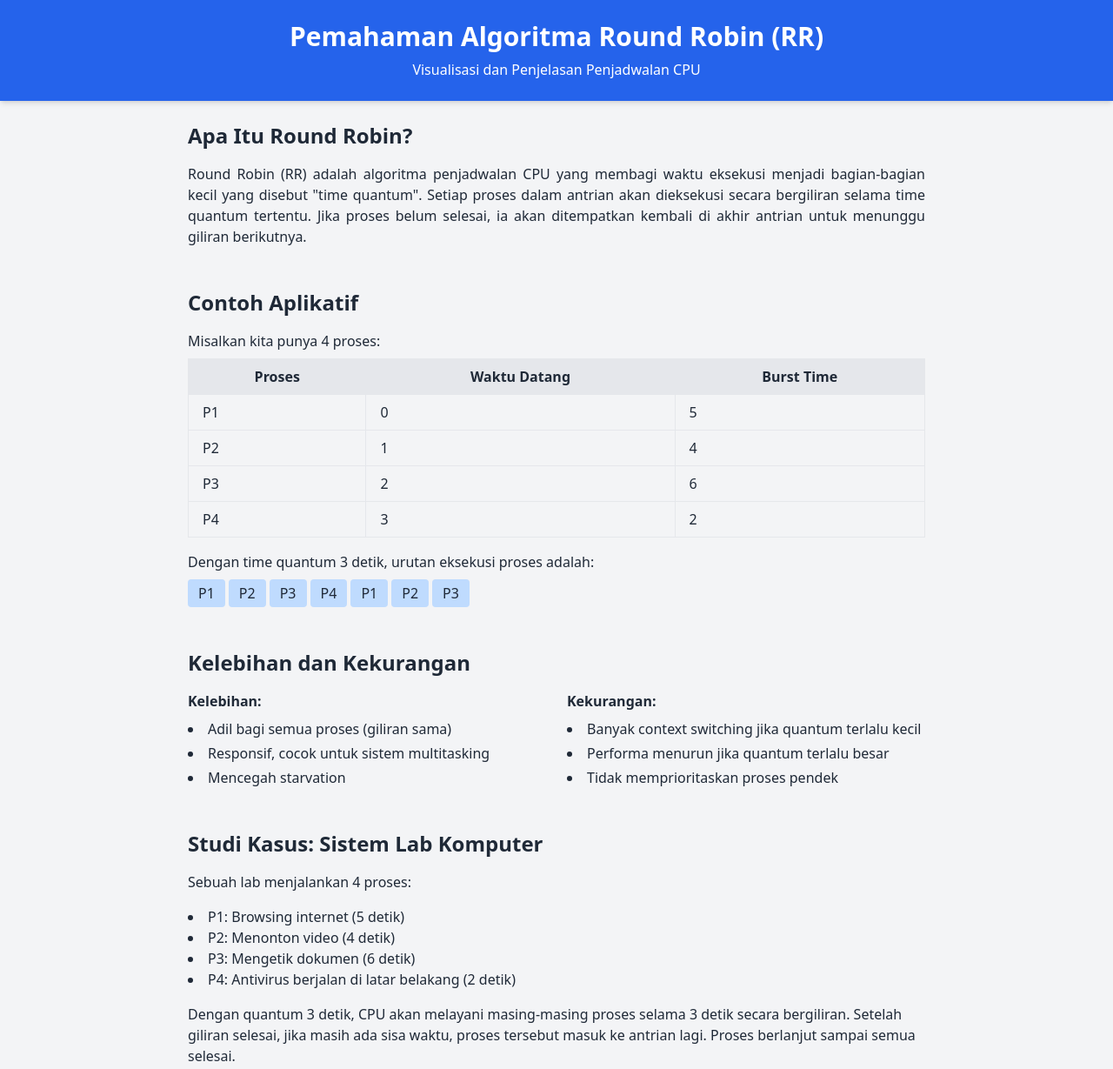
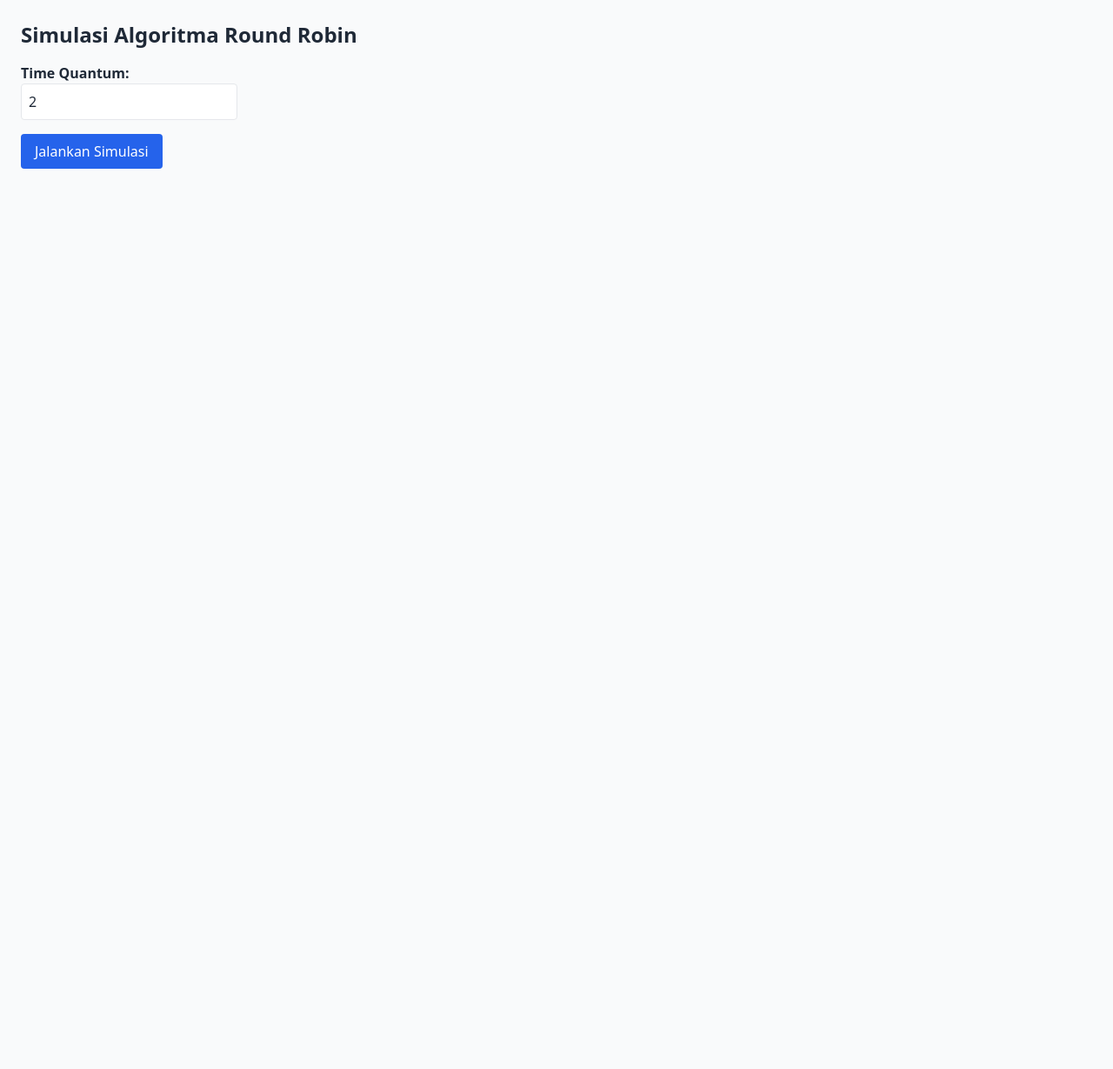
Before and after one commit to JunggleVincent81/RR, a plain HTML site: page index.html in a window 1280 px wide. Shown: the top 1229 px of the page at 87% size. After the commit the page ends 800 px from the top, so only its background shows below. Drawn offline with nearby package versions, Linux system fonts and the light colour scheme.

Commit message:
Update index.html

```diff
--- a/index.html
+++ b/index.html
@@ -1,106 +1,102 @@
-<!DOCTYPE html><html lang="id">
+<!DOCTYPE html><html lang="en">
 <head>
   <meta charset="UTF-8" />
   <meta name="viewport" content="width=device-width, initial-scale=1.0" />
-  <title>Algoritma Round Robin - Penjadwalan CPU</title>
+  <title>Simulasi Algoritma Round Robin</title>
   <script src="https://cdn.tailwindcss.com"></script>
 </head>
-<body class="bg-gray-100 text-gray-800 font-sans">
-  <header class="bg-blue-600 text-white py-6 shadow-md">
-    <h1 class="text-3xl text-center font-bold">Pemahaman Algoritma Round Robin (RR)</h1>
-    <p class="text-center mt-2">Visualisasi dan Penjelasan Penjadwalan CPU</p>
-  </header>  <main class="max-w-4xl mx-auto p-6 space-y-12">
-    <!-- Penjelasan RR -->
-    <section>
-      <h2 class="text-2xl font-bold mb-4">Apa Itu Round Robin?</h2>
-      <p class="text-justify">
-        Round Robin (RR) adalah algoritma penjadwalan CPU yang membagi waktu eksekusi menjadi bagian-bagian kecil yang disebut "time quantum". Setiap proses dalam antrian akan dieksekusi secara bergiliran selama time quantum tertentu. Jika proses belum selesai, ia akan ditempatkan kembali di akhir antrian untuk menunggu giliran berikutnya.
-      </p>
-    </section><!-- Contoh Aplikatif -->
-<section>
-  <h2 class="text-2xl font-bold mb-4">Contoh Aplikatif</h2>
-  <p class="mb-2">Misalkan kita punya 4 proses:</p>
-  <table class="table-auto w-full mb-4 border border-gray-300">
-    <thead class="bg-gray-200">
-      <tr>
-        <th class="px-4 py-2 border">Proses</th>
-        <th class="px-4 py-2 border">Waktu Datang</th>
-        <th class="px-4 py-2 border">Burst Time</th>
-      </tr>
-    </thead>
-    <tbody>
-      <tr>
-        <td class="px-4 py-2 border">P1</td>
-        <td class="px-4 py-2 border">0</td>
-        <td class="px-4 py-2 border">5</td>
-      </tr>
-      <tr>
-        <td class="px-4 py-2 border">P2</td>
-        <td class="px-4 py-2 border">1</td>
-        <td class="px-4 py-2 border">4</td>
-      </tr>
-      <tr>
-        <td class="px-4 py-2 border">P3</td>
-        <td class="px-4 py-2 border">2</td>
-        <td class="px-4 py-2 border">6</td>
-      </tr>
-      <tr>
-        <td class="px-4 py-2 border">P4</td>
-        <td class="px-4 py-2 border">3</td>
-        <td class="px-4 py-2 border">2</td>
-      </tr>
-    </tbody>
-  </table>
-  <p class="mb-2">Dengan time quantum 3 detik, urutan eksekusi proses adalah:</p>
-  <div class="flex flex-wrap gap-1">
-    <span class="bg-blue-200 px-3 py-1 rounded">P1</span>
-    <span class="bg-blue-200 px-3 py-1 rounded">P2</span>
-    <span class="bg-blue-200 px-3 py-1 rounded">P3</span>
-    <span class="bg-blue-200 px-3 py-1 rounded">P4</span>
-    <span class="bg-blue-200 px-3 py-1 rounded">P1</span>
-    <span class="bg-blue-200 px-3 py-1 rounded">P2</span>
-    <span class="bg-blue-200 px-3 py-1 rounded">P3</span>
-  </div>
-</section>
+<body class="bg-gray-50 text-gray-800 p-6">
+  <h1 class="text-2xl font-bold mb-4">Simulasi Algoritma Round Robin</h1>  <div class="mb-4">
+    <label for="quantum" class="block font-semibold">Time Quantum:</label>
+    <input type="number" id="quantum" value="2" class="p-2 border rounded" />
+  </div><button onclick="simulate()" class="px-4 py-2 bg-blue-600 text-white rounded">Jalankan Simulasi</button>
 
-<!-- Kelebihan dan Kekurangan -->
-<section>
-  <h2 class="text-2xl font-bold mb-4">Kelebihan dan Kekurangan</h2>
-  <div class="grid grid-cols-1 md:grid-cols-2 gap-6">
-    <div>
-      <h3 class="font-semibold mb-2">Kelebihan:</h3>
-      <ul class="list-disc list-inside space-y-1">
-        <li>Adil bagi semua proses (giliran sama)</li>
-        <li>Responsif, cocok untuk sistem multitasking</li>
-        <li>Mencegah starvation</li>
-      </ul>
-    </div>
-    <div>
-      <h3 class="font-semibold mb-2">Kekurangan:</h3>
-      <ul class="list-disc list-inside space-y-1">
-        <li>Banyak context switching jika quantum terlalu kecil</li>
-        <li>Performa menurun jika quantum terlalu besar</li>
-        <li>Tidak memprioritaskan proses pendek</li>
-      </ul>
-    </div>
-  </div>
-</section>
+  <div id="timeline" class="mt-6"></div>
+  <div id="stats" class="mt-6"></div>  <script>
+    const processes = [
+      { name: 'P1', arrival: 0, burst: 5 },
+      { name: 'P2', arrival: 1, burst: 3 },
+      { name: 'P3', arrival: 2, burst: 4 }
+    ];
 
-<!-- Studi Kasus -->
-<section>
-  <h2 class="text-2xl font-bold mb-4">Studi Kasus: Sistem Lab Komputer</h2>
-  <p class="mb-4">Sebuah lab menjalankan 4 proses:</p>
-  <ul class="list-disc list-inside mb-4">
-    <li>P1: Browsing internet (5 detik)</li>
-    <li>P2: Menonton video (4 detik)</li>
-    <li>P3: Mengetik dokumen (6 detik)</li>
-    <li>P4: Antivirus berjalan di latar belakang (2 detik)</li>
-  </ul>
-  <p>Dengan quantum 3 detik, CPU akan melayani masing-masing proses selama 3 detik secara bergiliran. Setelah giliran selesai, jika masih ada sisa waktu, proses tersebut masuk ke antrian lagi. Proses berlanjut sampai semua selesai.</p>
-</section>
+    function simulate() {
+      const quantum = parseInt(document.getElementById('quantum').value);
+      let queue = processes.map(p => ({ ...p, remaining: p.burst, completed: false }));
+      let time = 0;
+      let sequence = [];
+      let finishTimes = {};
+      const startTimes = {};
 
-  </main>  <footer class="bg-gray-200 py-4 text-center text-sm text-gray-700">
-    Tugas Algoritma Penjadwalan CPU | Mahasiswa TI
-  </footer>
-</body>
+      while (queue.some(p => !p.completed)) {
+        let available = queue.filter(p => p.arrival <= time && !p.completed);
+        if (available.length === 0) {
+          time++;
+          continue;
+        }
+        for (let proc of available) {
+          const runTime = Math.min(proc.remaining, quantum);
+          sequence.push({ name: proc.name, start: time, end: time + runTime });
+          if (startTimes[proc.name] === undefined) startTimes[proc.name] = time;
+          proc.remaining -= runTime;
+          time += runTime;
+          if (proc.remaining === 0) {
+            proc.completed = true;
+            finishTimes[proc.name] = time;
+          }
+        }
+      }
+
+      const results = queue.map(p => {
+        const turnaround = finishTimes[p.name] - p.arrival;
+        const wait = turnaround - p.burst;
+        return { ...p, turnaround, wait };
+      });
+
+      renderTimeline(sequence);
+      renderStats(results);
+    }
+
+    function renderTimeline(sequence) {
+      const timelineDiv = document.getElementById('timeline');
+      timelineDiv.innerHTML = '<h2 class="text-xl font-bold mb-2">Timeline Eksekusi</h2>';
+      const container = document.createElement('div');
+      container.className = 'flex space-x-2';
+      sequence.forEach(t => {
+        const el = document.createElement('div');
+        el.className = 'bg-green-300 px-4 py-2 rounded shadow';
+        el.innerHTML = `<div>${t.name}</div><div class="text-sm">${t.start} - ${t.end}</div>`;
+        container.appendChild(el);
+      });
+      timelineDiv.appendChild(container);
+    }
+
+    function renderStats(stats) {
+      const statsDiv = document.getElementById('stats');
+      statsDiv.innerHTML = '<h2 class="text-xl font-bold mb-2">Statistik Proses</h2>';
+      const table = document.createElement('table');
+      table.className = 'min-w-full border';
+      table.innerHTML = `
+        <thead>
+          <tr class="bg-gray-200">
+            <th class="border px-4 py-2">Proses</th>
+            <th class="border px-4 py-2">Waktu Kedatangan</th>
+            <th class="border px-4 py-2">Burst Time</th>
+            <th class="border px-4 py-2">Turnaround Time</th>
+            <th class="border px-4 py-2">Waiting Time</th>
+          </tr>
+        </thead>
+        <tbody>
+          ${stats.map(s => `
+            <tr>
+              <td class="border px-4 py-2">${s.name}</td>
+              <td class="border px-4 py-2">${s.arrival}</td>
+              <td class="border px-4 py-2">${s.burst}</td>
+              <td class="border px-4 py-2">${s.turnaround}</td>
+              <td class="border px-4 py-2">${s.wait}</td>
+            </tr>
+          `).join('')}
+        </tbody>`;
+      statsDiv.appendChild(table);
+    }
+  </script></body>
 </html>
```
